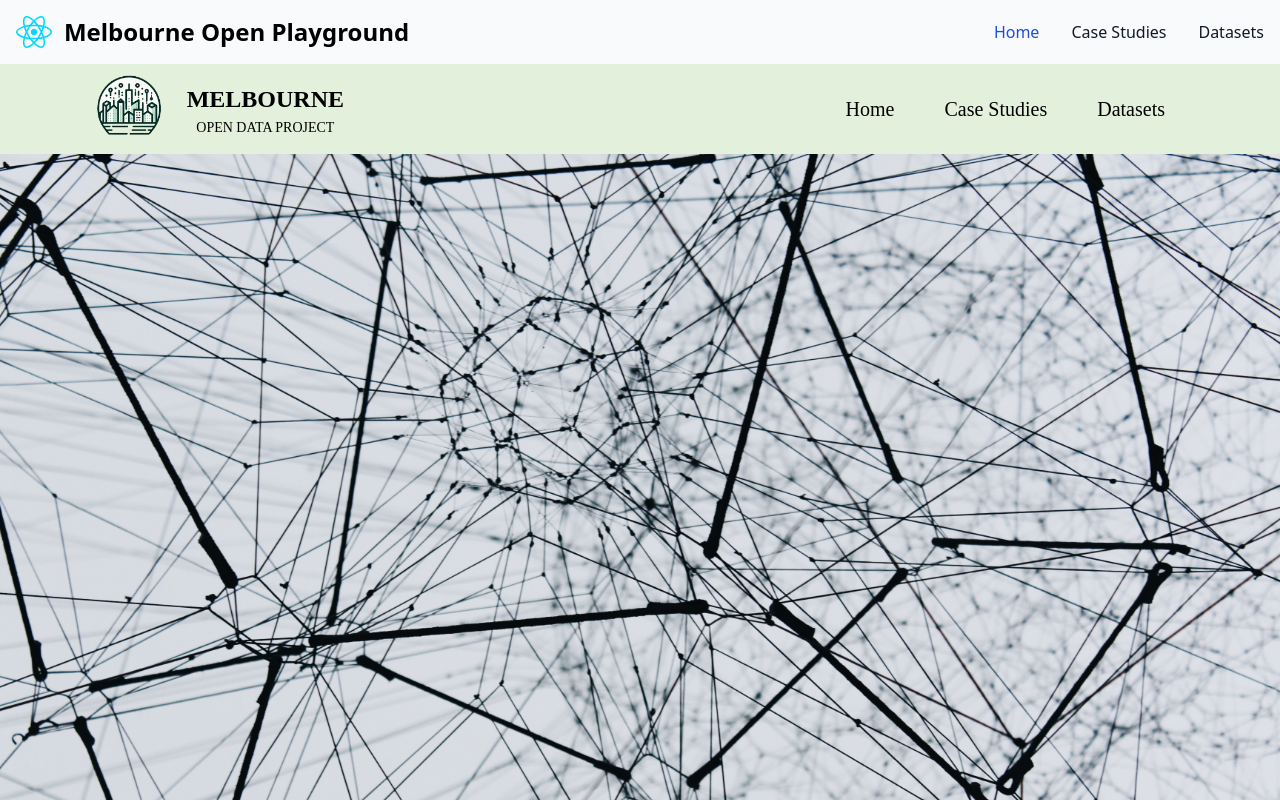
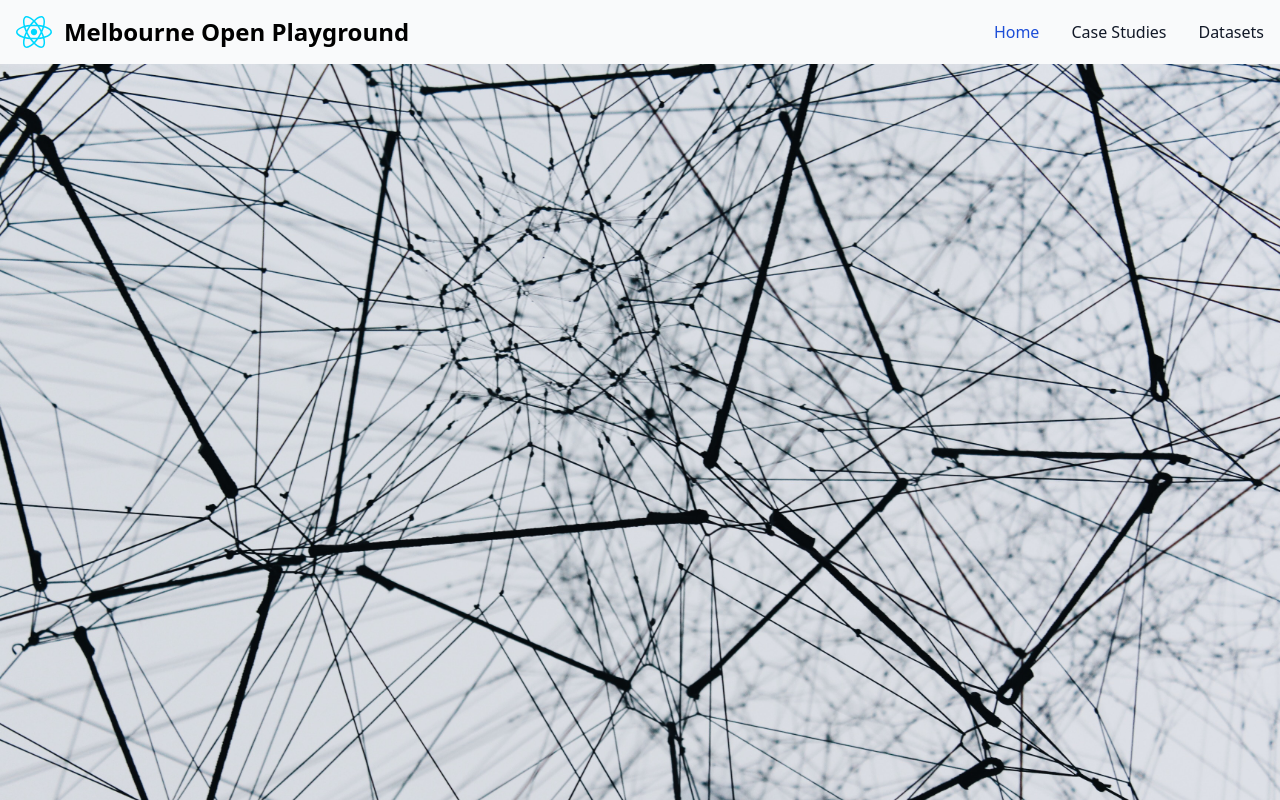
Before and after one commit to jassingh27/WebDev, a React (Vite) app: page / in a window 1280 px wide. Shown: the top 800 px of the page. Built offline with nearby package versions, Linux system fonts and the light colour scheme.

Commit message:
update home.jsx
Removed the headerbackup jsx as it does not meet the acceptance criteria mentioned in the trello board

```diff
--- a/src/pages/Home.jsx
+++ b/src/pages/Home.jsx
@@ -9,7 +9,6 @@ const Home = () => {
   return (
     <div>
       <Header />
-      <HeaderBackup />
       <main>
         <div>
           <img class="w-full h-auto " src={homecover}></img>
```
